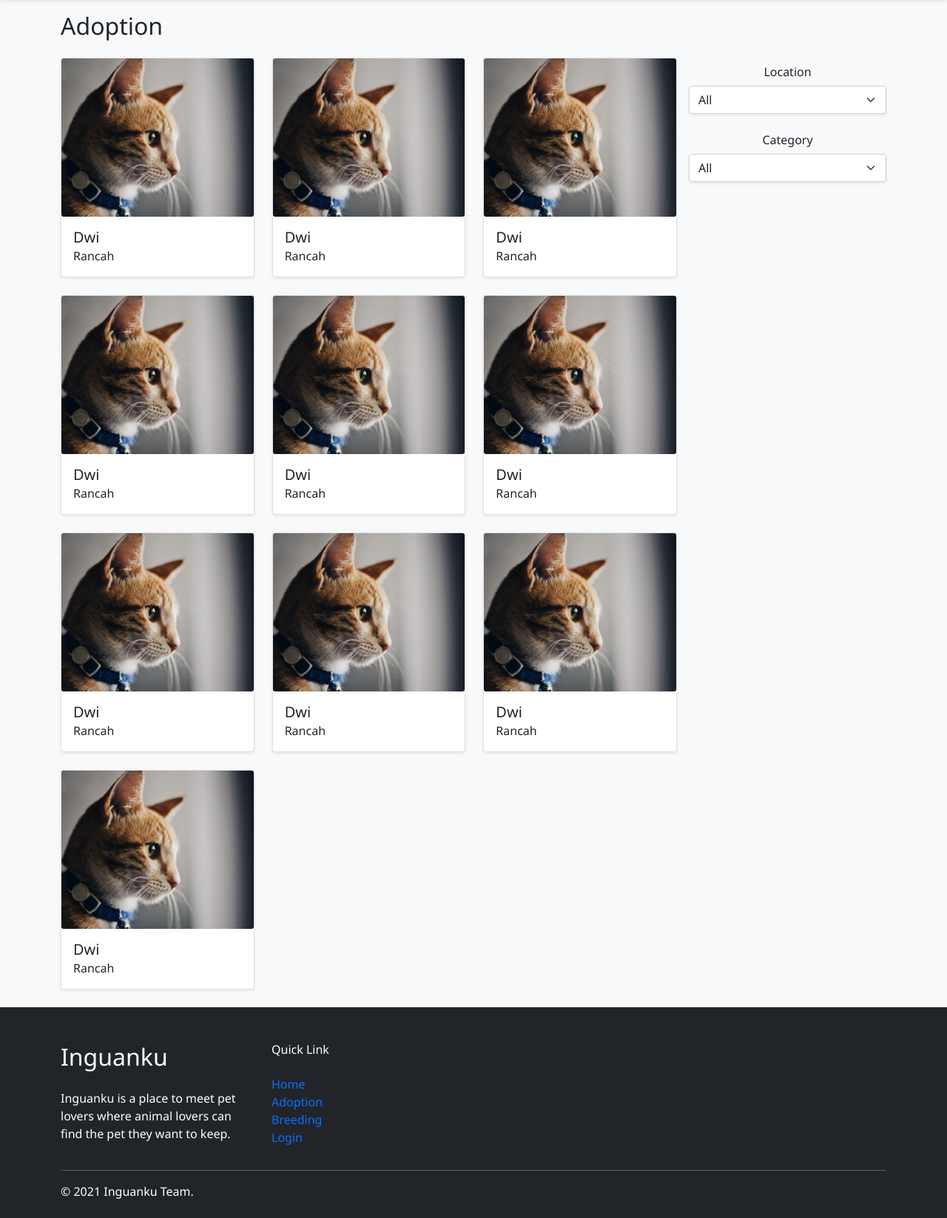
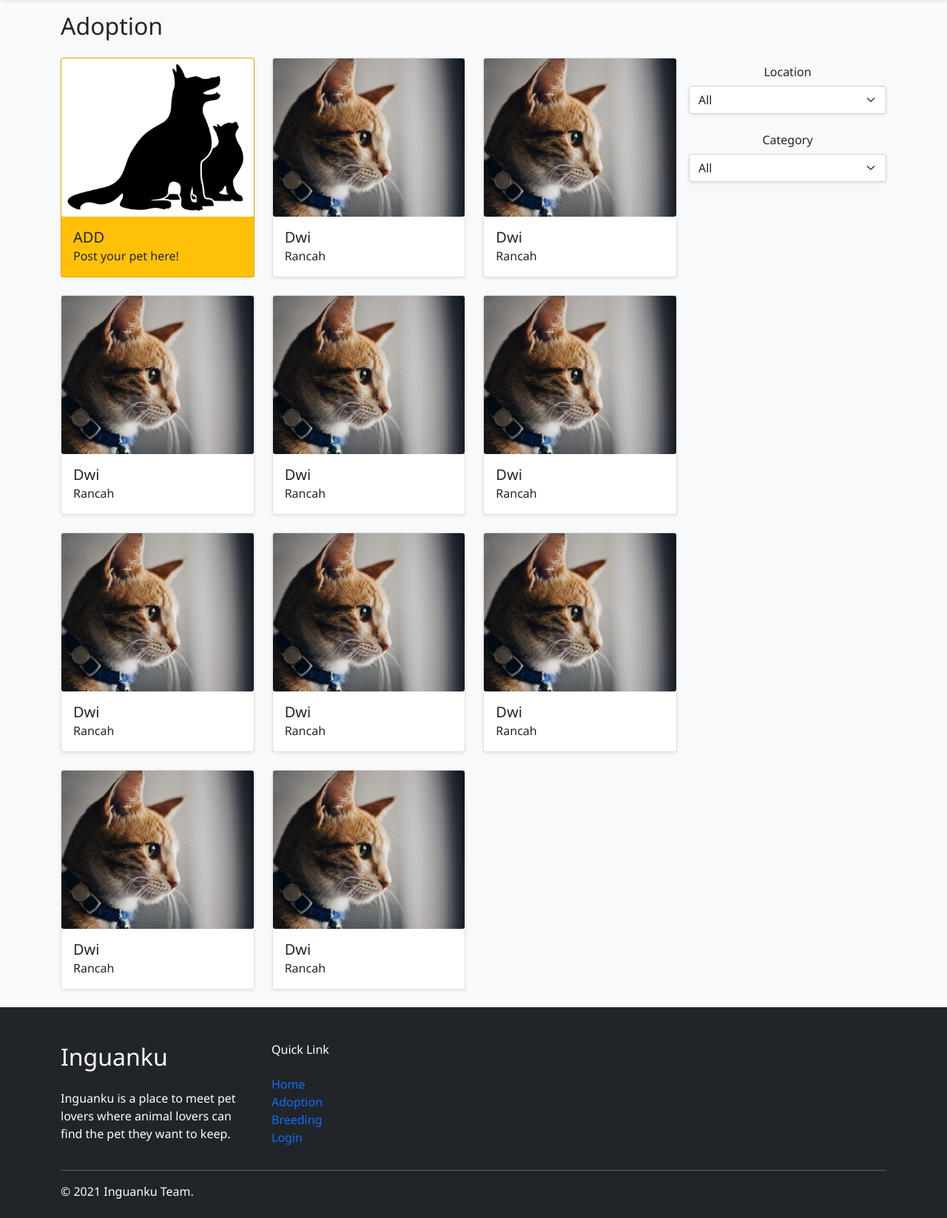
Before and after one commit to inguanku/inguanku, a CodeIgniter 4 app: template app/Views/post/adopt.php in a window 1280 px wide. Shown: the part 67-1714 px from the top of the page at 74% size. Run offline with PHP 8.4 and a stand-in for CodeIgniter, Linux system fonts and the light colour scheme; the template is opened without the code that fills it, so the values that code supplies are empty; some libraries are stand-ins or nearby versions.

Commit message:
added post adopt

```diff
--- a/app/Config/Routes.php
+++ b/app/Config/Routes.php
@@ -34,7 +34,7 @@ $routes->setAutoRoute(true);
 $routes->get('/', 'Home::index');
 $routes->get('/register', 'User::register');
 $routes->get('/login', 'Auth::login');
-
+$routes->get('/post/adopt/add', 'Post::add');
 /**
  * --------------------------------------------------------------------
  * Additional Routing
--- a/app/Views/post/adopt.php
+++ b/app/Views/post/adopt.php
@@ -25,6 +25,28 @@
         </div>
         <div class="col-md-7 col-lg-9">
             <div class="row row-cols-1 row-cols-md-3 g-4">
+                <div class="col">
+                    <div class="card bg-warning shadow-sm">
+                        <a href="#" class="link-dark">
+                            <div class="konten">
+                                <img src="/images/add-post.jpg" class="card-img thumb-post" alt="...">
+                                <a href="/post/adopt/add">
+                                    <div class="overlay">
+                                        <h4 class="overlay-text">
+                                            <i data-feather="plus-circle" class="add-icon"></i>
+                                        </h4>
+                                    </div>
+                                </a>
+                            </div>
+                        </a>
+                        <div class=" card-body">
+                            <a href="#" class="link-dark">
+                                <h5 class="d-inline">ADD</h5>
+                            </a>
+                            <p class="card-text">Post your pet here!</p>
+                        </div>
+                    </div>
+                </div>
                 <?php for ($i = 0; $i < 10; $i++) : ?>
                     <div class="col">
                         <div class="card shadow-sm">
```
Also changed, not shown: app/Controllers/Post.php (+10 -0 lines), app/Views/post/adopt/add.php (added, +7 -0 lines), public/images/add-post.jpg (added).
